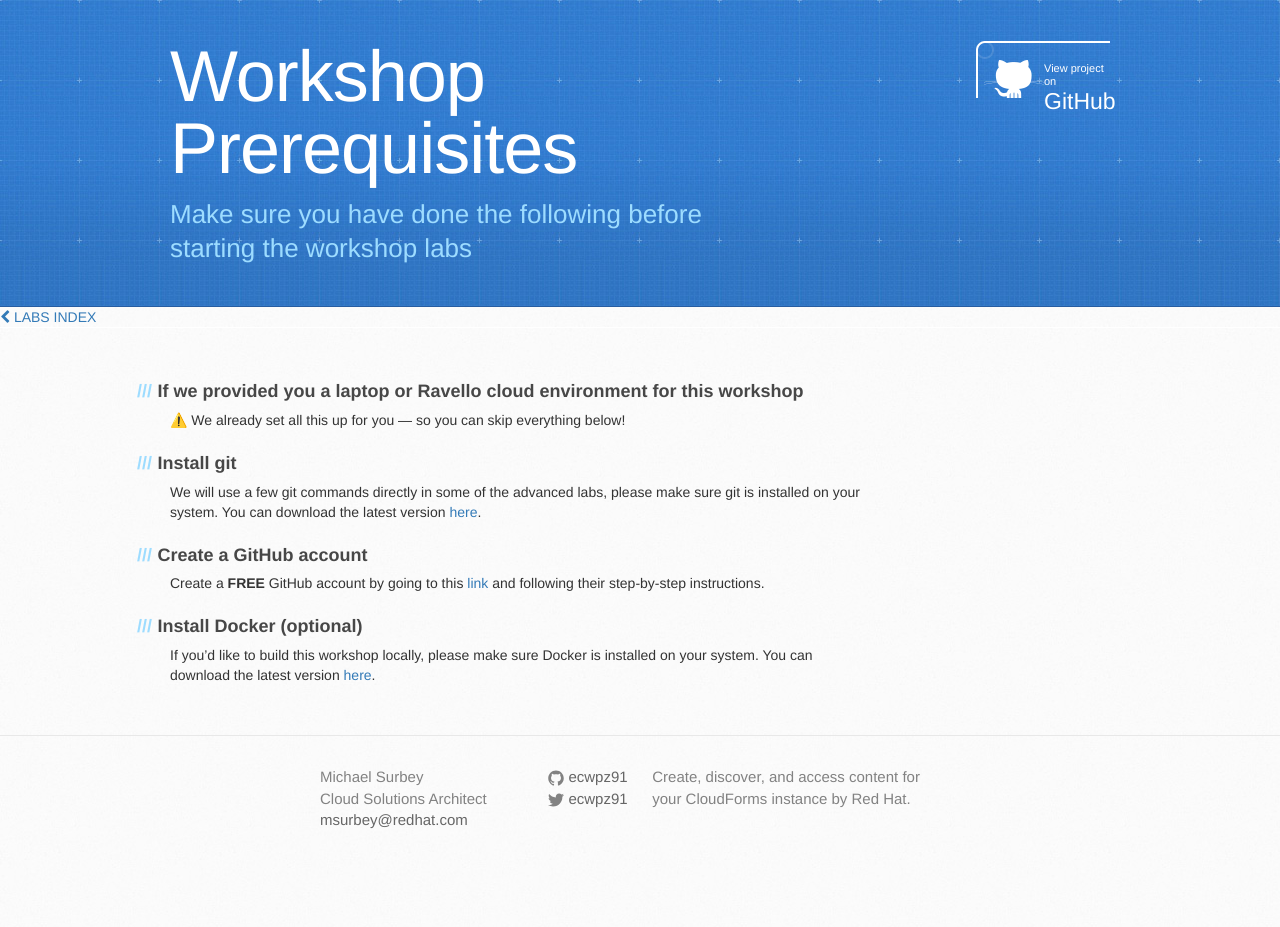
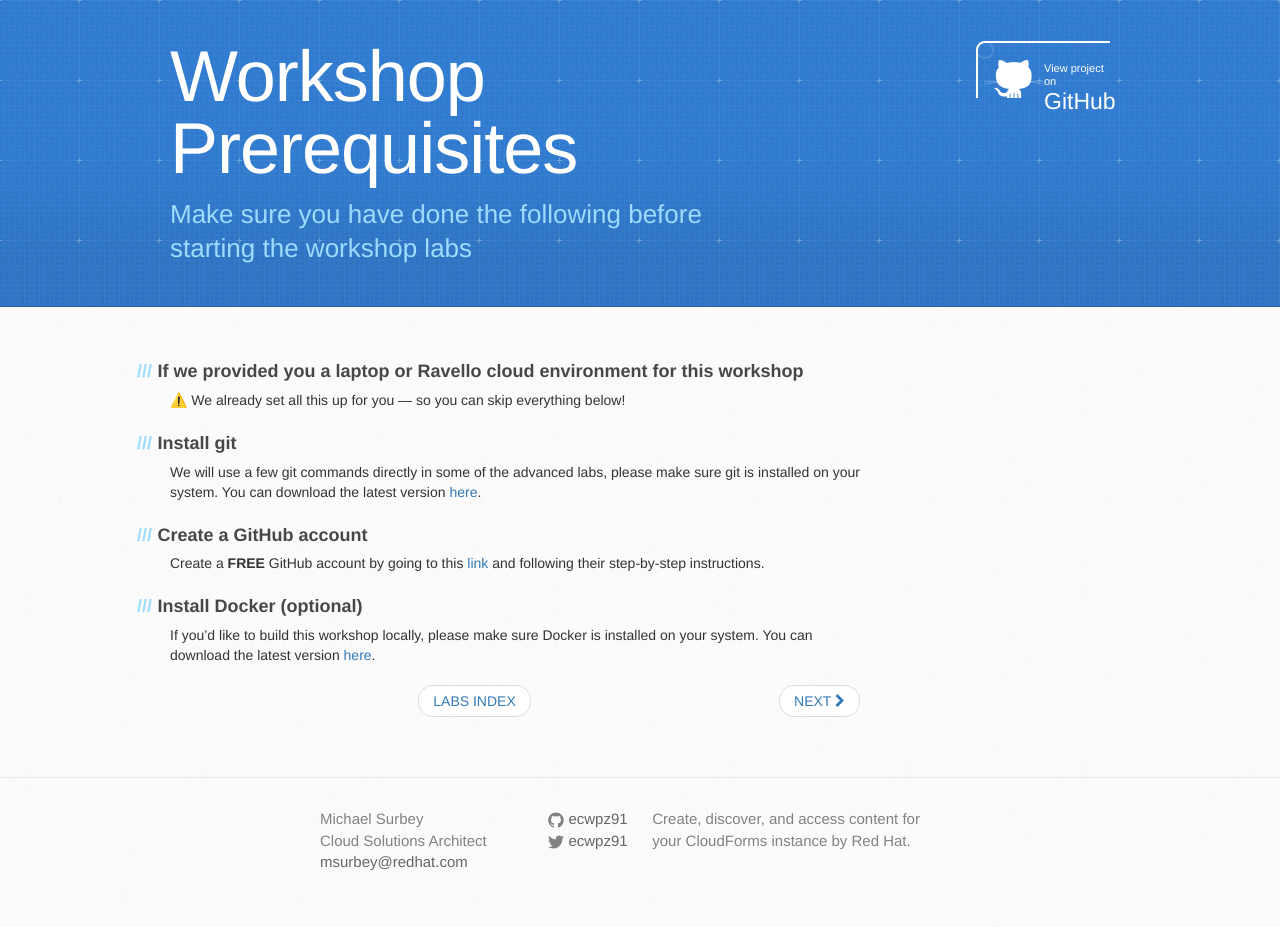
Before and after one commit to mnuirian/cloudforms-workshops, a Jekyll site: the page built from www-default/workshop-lab-0.md, in a window 1280 px wide. Built offline with Jekyll 4.4.1, drawn with Linux system fonts in a browser that asks for light colours; emoji names are drawn with the system emoji font; some web fonts are replaced; before the commit the page ends 900 px from its top, so only the background shows below that.

Commit message:
Added pager

```diff
--- a/_layouts/lab.html
+++ b/_layouts/lab.html
@@ -29,17 +29,33 @@
 
   {% include header.html %}
 
-    <a id="index" class="anchor" href="workshop-index.html" aria-hidden="true">
-      <span aria-hidden="true" class="octicon octicon-link"></span>
-      <i class="fa fa-chevron-left"></i>
-      LABS INDEX
-    </a>
-
   <div id="content-wrapper">
     <div class="inner clearfix">
       <section id="main-content">
 
         {{content}}
+
+        {% if page.previous and page.next %}
+            <ul class="pager">
+              <li class="previous"><a href="{{ page.previous }}"><span aria-hidden="true"><i class="fa fa-chevron-left"></i> </span>PREV</a></li>
+              <li class="text-center"><a href="workshop-index.html">LABS INDEX</a></li>
+              <li class="next"><a href="{{ page.next }}">NEXT <span aria-hidden="true"><i class="fa fa-chevron-right"></i></span></a></li>
+            </ul>
+        {% elsif page.next %}
+          <ul class="pager">
+            <li class="text-center"><a href="workshop-index.html">LABS INDEX</a></li>
+            <li class="next"><a href="{{ page.next }}">NEXT <span aria-hidden="true"><i class="fa fa-chevron-right"></i></span></a></li>
+          </ul>
+        {% elsif page.previous %}
+          <ul class="pager">
+            <li class="text-center"><a href="workshop-index.html">LABS INDEX</a></li>
+            <li class="previous"><a href="{{ page.previous }}"><span aria-hidden="true"><i class="fa fa-chevron-left"></i> </span>PREV</a></li>
+          </ul>
+        {% else %}
+          <ul class="pager">
+            <li class="text-center"><a href="workshop-index.html">LABS INDEX</a></li>
+          </ul>
+        {% endif %}
 
       </section>
     </div>
```
Also changed, not shown: www-default/workshop-lab-0.md (+1 -0 lines), www-default/workshop-lab-1.md (+6 -5 lines). Lines whose indentation alone changed are shown as unchanged.
